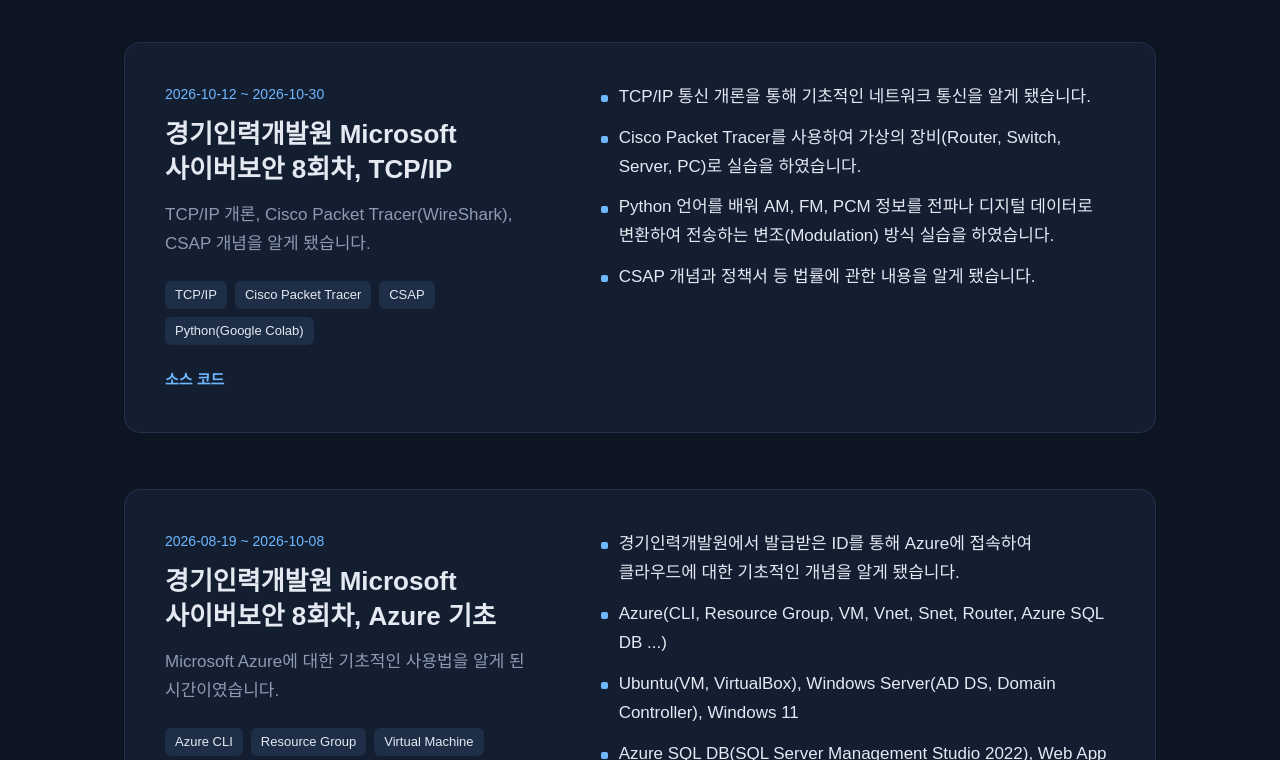
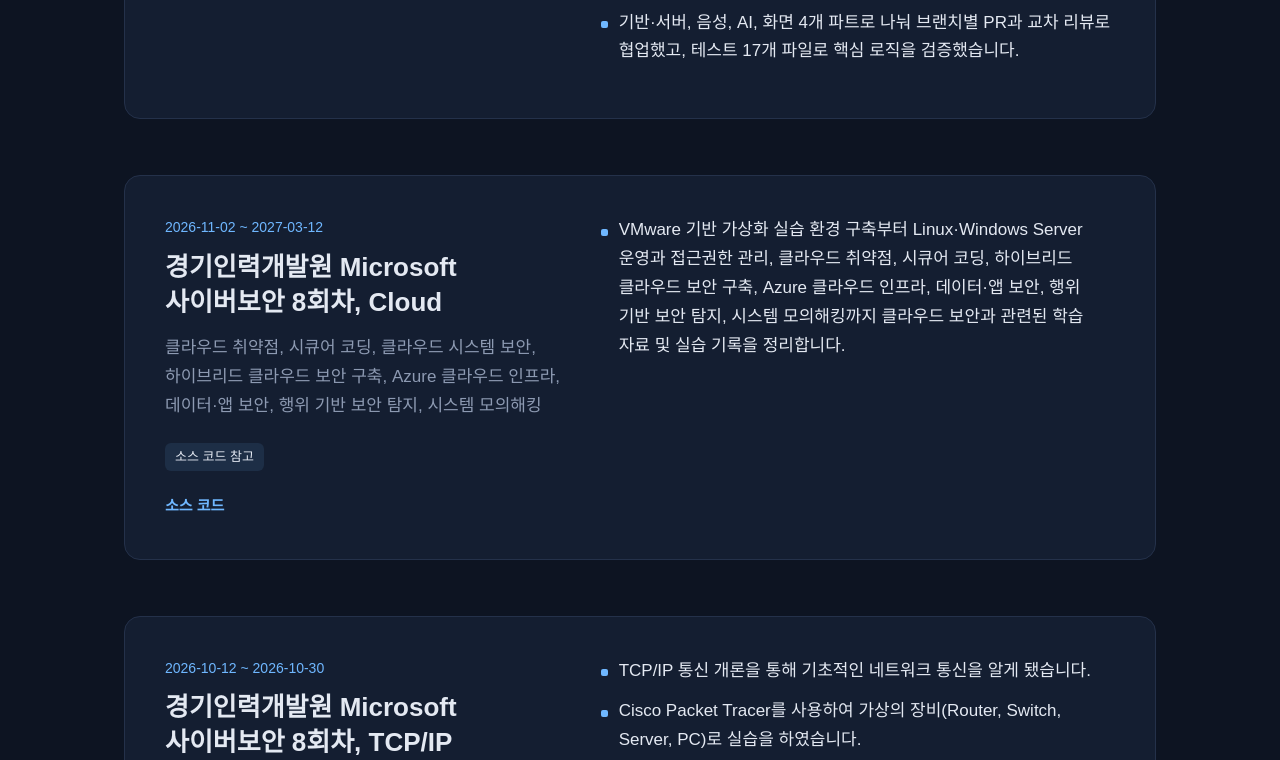
Before and after one commit to sinja2557/sinja2557.github.io, a plain HTML site: page index.html in a window 1280 px wide. Shown: the part 1790-2550 px from the top of the page. Drawn offline with Linux system fonts and the light colour scheme; a web font is replaced by a local one.

Commit message:
Add new project details and links in index.html

```diff
--- a/index.html
+++ b/index.html
@@ -178,6 +178,7 @@
       <h2 id="index-title">프로젝트 한눈에 보기</h2>
       <ol>
         <li><a href="#p-chaltteok"><strong>찰떡, AI 민원 대필 서비스</strong><span>21팀, 2026 청년 AI 해커톤</span></a></li>
+        <li><a href="#p-tcp-ip"><strong>Cloud</strong><span>클라우드 취약점, 시큐어 코딩, 클라우드 시스템 보안, 하이브리드 클라우드 보안 구축, Azure 클라우드 인프라, 데이터·앱 보안, 행위 기반 보안 탐지, 시스템 모의해킹</span></a></li>
         <li><a href="#p-tcp-ip"><strong>TCP/IP | CSAP</strong><span>TCP/IP 개론, Cisco Packet Tracer, CSAP</span></a></li>
         <li><a href="#p-azure"><strong>Azure 인프라 요청 포털 (개발중)</strong><span>개인, Azure 인프라 자동 배포 웹 포털</span></a></li>
         <li><a href="#p-azure-beginner"><strong>Microsoft Azure</strong><span>Azure 기초</span></a></li>
@@ -217,6 +218,23 @@
           <li>생명과 안전에 관한 위기 발언을 한국어, 영어, 베트남어 키워드로 감지해 119, 112, 129 긴급 안내를 우선 보여 줍니다.</li>
           <li>음성 입력과 읽어 주기, 다국어 대화, 담당자용 큰 글씨 화면, QR 코드 전달을 지원합니다.</li>
           <li>기반·서버, 음성, AI, 화면 4개 파트로 나눠 브랜치별 PR과 교차 리뷰로 협업했고, 테스트 17개 파일로 핵심 로직을 검증했습니다.</li>
+        </ul>
+      </article>
+
+      <article class="featured" id="p-tcp-ip">
+        <div>
+          <p class="context">2026-11-02 ~ 2027-03-12</p>
+          <h3>경기인력개발원 Microsoft 사이버보안 8회차, Cloud</h3>
+          <p class="summary">클라우드 취약점, 시큐어 코딩, 클라우드 시스템 보안, 하이브리드 클라우드 보안 구축, Azure 클라우드 인프라, 데이터·앱 보안, 행위 기반 보안 탐지, 시스템 모의해킹</p>
+          <ul class="stack" aria-label="사용 기술">
+            <li>소스 코드 참고</li>
+          </ul>
+          <div class="links">
+            <a href="https://github.com/sinja2557/cs8-cloud" target="_blank" rel="noopener">소스 코드</a>
+          </div>
+        </div>
+        <ul class="points">
+          <li>VMware 기반 가상화 실습 환경 구축부터 Linux·Windows Server 운영과 접근권한 관리, 클라우드 취약점, 시큐어 코딩, 하이브리드 클라우드 보안 구축, Azure 클라우드 인프라, 데이터·앱 보안, 행위 기반 보안 탐지, 시스템 모의해킹까지 클라우드 보안과 관련된 학습 자료 및 실습 기록을 정리합니다.</li>
         </ul>
       </article>
 
```
